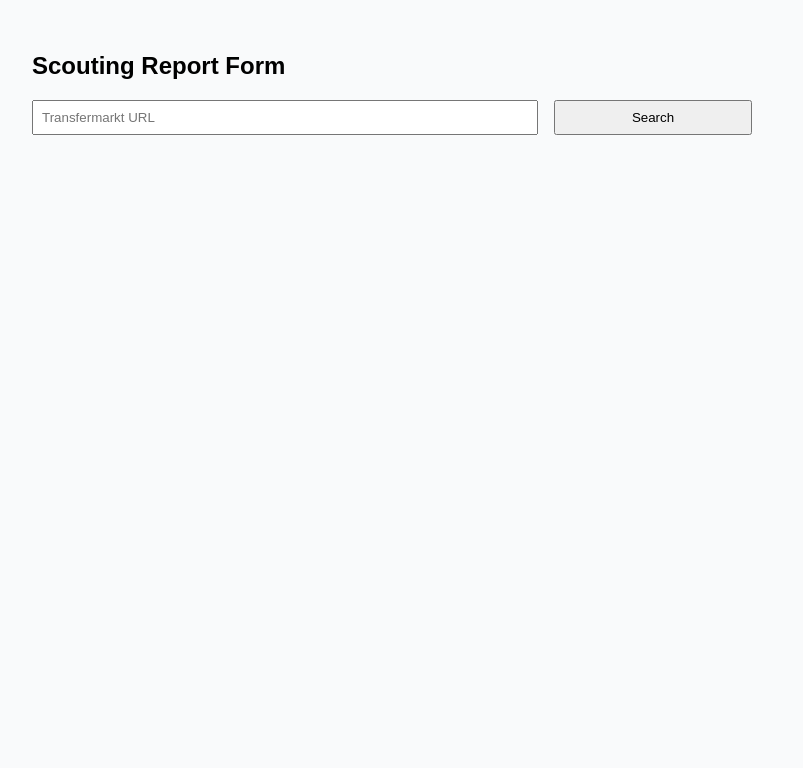
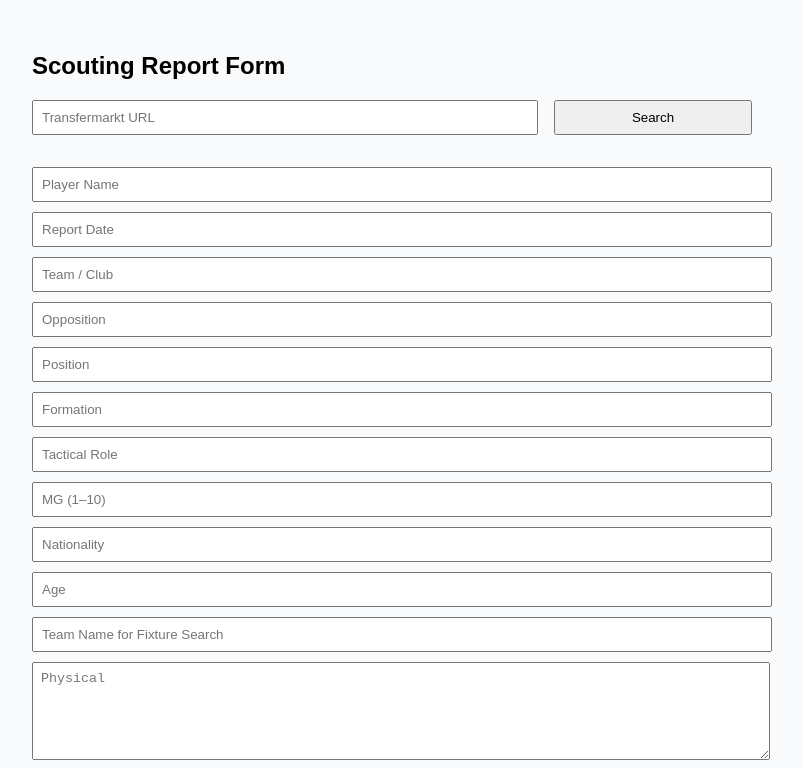
Before and after one commit to MarquesJake/Scouting-report-app, a React (Vite) app: page / in a window 1280 px wide. Shown: the top 768 px of the page, without its empty margins (248-1051 px from the left). Built offline with nearby package versions, Linux system fonts and the light colour scheme.

Commit message:
Update ScoutingReportForm.jsx

```diff
--- a/src/ScoutingReportForm.jsx
+++ b/src/ScoutingReportForm.jsx
@@ -22,12 +22,9 @@ export default function ScoutingReportForm() {
     photoUrl: ''
   });
 
-  const [report, setReport] = useState('');
   const [fixtureOptions, setFixtureOptions] = useState([]);
   const [popupVisible, setPopupVisible] = useState(false);
-  const [selectedFixtureIndex, setSelectedFixtureIndex] = useState(null);
-
-  const SHEETS_WEBHOOK_URL = "https://script.google.com/macros/s/AKfycbzIh7QXuXyqi9jmXTFocNtPac4kUBBJNGHX4_reWsZ9hyoJHfrfudnaNMaMIUMQiENu/exec";
+  const [report, setReport] = useState('');
 
   const extractTransfermarktId = (url) => {
     const match = url.match(/spieler\/(\d+)/);
@@ -37,49 +34,96 @@ export default function ScoutingReportForm() {
   const autoFillFromTransfermarkt = async () => {
     const url = formData.transfermarktUrl;
     const playerId = extractTransfermarktId(url);
-    if (!playerId) return;
+    if (!playerId) {
+      alert("Could not extract player ID from URL");
+      return;
+    }
 
     try {
-      const response = await fetch(`https://api.allorigins.win/get?url=${encodeURIComponent(`https://transfermarkt-api.vercel.app/player/${playerId}`)}`);
-      const wrapped = await response.json();
-      const data = JSON.parse(wrapped.contents);
+      const response = await fetch(
+        `https://api.allorigins.win/get?url=${encodeURIComponent(`https://transfermarkt-api.vercel.app/player/${playerId}`)}`
+      );
+      const result = await response.json();
+      const data = JSON.parse(result.contents);
 
       if (!data.name) {
-        alert("Player not found. Double check the Transfermarkt link or try a different player.");
+        alert("Player not found. Try a different Transfermarkt URL.");
         return;
       }
 
       setFormData((prev) => ({
         ...prev,
-        playerName: data.name || prev.playerName,
-        team: data.club || prev.team,
-        position: data.position || prev.position,
-        nationality: data.nationality || prev.nationality,
-        age: data.age || prev.age,
-        photoUrl: data.image || prev.photoUrl
+        playerName: data.name || '',
+        team: data.club || '',
+        position: data.position || '',
+        nationality: data.nationality || '',
+        age: data.age || '',
+        photoUrl: data.image || ''
       }));
-    } catch (error) {
-      console.error("Error fetching Transfermarkt data", error);
+    } catch (err) {
+      console.error("Failed to fetch Transfermarkt data:", err);
+      alert("Something went wrong while fetching data.");
     }
+  };
+
+  const handleChange = (e) => {
+    setFormData({ ...formData, [e.target.name]: e.target.value });
   };
 
   return (
     <div style={{ maxWidth: '720px', margin: 'auto', padding: '1rem' }}>
       <h2>Scouting Report Form</h2>
-      <div style={{ display: 'flex', alignItems: 'center', gap: '1rem', marginBottom: '10px' }}>
+
+      {/* Transfermarkt URL search */}
+      <div style={{ display: 'flex', alignItems: 'center', gap: '1rem', marginBottom: '16px' }}>
         <input
           name="transfermarktUrl"
           placeholder="Transfermarkt URL"
           value={formData.transfermarktUrl}
-          onChange={(e) => setFormData({ ...formData, transfermarktUrl: e.target.value })}
+          onChange={handleChange}
           style={{ flex: 3, padding: '8px' }}
         />
         <button onClick={autoFillFromTransfermarkt} style={{ flex: 1, padding: '8px 16px' }}>Search</button>
       </div>
+
+      {/* Show player photo if available */}
       {formData.photoUrl && (
-        <img src={formData.photoUrl} alt="Player" style={{ width: '100px', borderRadius: '8px', marginBottom: '10px' }} />
+        <img
+          src={formData.photoUrl}
+          alt="Player"
+          style={{ width: '100px', height: '100px', borderRadius: '8px', marginBottom: '10px' }}
+        />
       )}
-      {/* Other form fields go here... */}
+
+      {/* Form fields */}
+      {[
+        ['playerName', 'Player Name'],
+        ['reportDate', 'Report Date'],
+        ['team', 'Team / Club'],
+        ['opposition', 'Opposition'],
+        ['position', 'Position'],
+        ['formation', 'Formation'],
+        ['tacticalRole', 'Tactical Role'],
+        ['mg', 'MG (1–10)'],
+        ['nationality', 'Nationality'],
+        ['age', 'Age'],
+        ['fixtureTeamName', 'Team Name for Fixture Search']
+      ].map(([key, label]) => (
+        <input
+          key={key}
+          name={key}
+          placeholder={label}
+          value={formData[key]}
+          onChange={handleChange}
+          style={{ width: '100%', marginBottom: '10px', padding: '8px' }}
+        />
+      ))}
+
+      {/* Textareas */}
+      <textarea name="physical" placeholder="Physical" onChange={handleChange} style={{ width: '100%', minHeight: '80px', marginBottom: '10px', padding: '8px' }} />
+      <textarea name="oop" placeholder="OOP" onChange={handleChange} style={{ width: '100%', minHeight: '80px', marginBottom: '10px', padding: '8px' }} />
+      <textarea name="ip" placeholder="IP" onChange={handleChange} style={{ width: '100%', minHeight: '80px', marginBottom: '10px', padding: '8px' }} />
+      <textarea name="summary" placeholder="Summary" onChange={handleChange} style={{ width: '100%', minHeight: '100px', marginBottom: '10px', padding: '8px' }} />
     </div>
   );
 }
```
